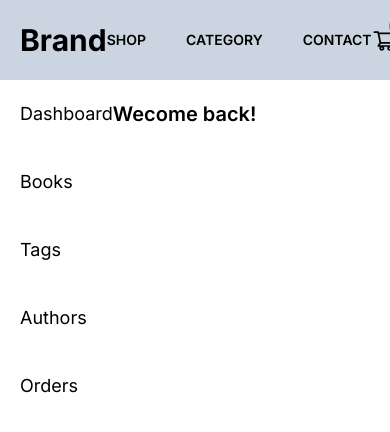
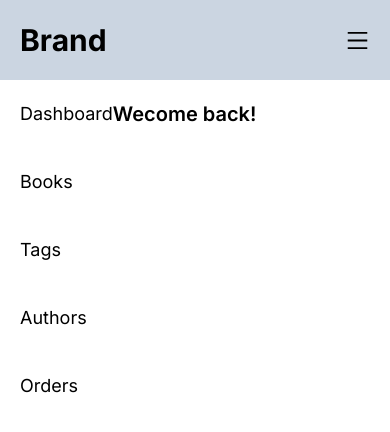
Before and after one commit to Moncef-Mhz/book-commerce, a Next.js app: page /admin in a window 390 px wide. Shown: the top 432 px of the page. Built offline with nearby package versions, Linux system fonts and the light colour scheme.

Commit message:
nav bar completed

```diff
--- /dev/null
+++ b/app/(Confirm-Order)/cart/page.jsx
@@ -0,0 +1,7 @@
+import React from "react";
+
+function page() {
+  return <div>page</div>;
+}
+
+export default page;
--- a/components/DetailsPage.jsx
+++ b/components/DetailsPage.jsx
@@ -9,13 +9,14 @@ import {
 import { useStateContext } from "@context/StoreContext";
 
 function DetailsPage({ book }) {
-  const { onAdd, incQty, Qty, decQty, setShowCart } = useStateContext();
+  const { onAdd, incQty, Qty, decQty, setShowCart, cartItems } =
+    useStateContext();
 
   //description State
   const [showdescription, setShowDescription] = useState(false);
 
   const AddingToCartHandler = () => {
-    if (Qty < 1) {
+    if (Qty < 0) {
       return;
     }
     onAdd(book, Qty);
--- a/components/Navbar.jsx
+++ b/components/Navbar.jsx
@@ -1,15 +1,20 @@
+"use client";
+import { useStateContext } from "@context/StoreContext";
 import Link from "next/link";
-import { AiOutlineShoppingCart } from "react-icons/ai";
+import { useState } from "react";
+import { AiOutlineMenu, AiOutlineShoppingCart } from "react-icons/ai";
 
 function Navbar() {
+  const [openMenu, setOpenMenu] = useState(false);
+  const { Qty, totalQuantities } = useStateContext();
   const isAdmin = false;
-  const cartitem = 2;
   return (
-    <div className="w-full h-[80px] px-5 items-center justify-between flex flex-row bg-slate-300">
+    <div className="w-full h-[80px] px-5 items-center justify-between flex flex-row bg-slate-300 relative z-10  ">
       <Link href="/" className="text-3xl font-bold">
         Brand
       </Link>
-      <ul className="flex items-center justify-between gap-10 ">
+      {/* desktop NavBar */}
+      <ul className="md:flex items-center justify-between gap-10  hidden">
         <li className="cursor-pointer uppercase text-sm font-semibold">
           <Link href="/">Shop</Link>
         </li>
@@ -20,7 +25,7 @@ function Navbar() {
           <Link href="/">Contact</Link>
         </li>
       </ul>
-      <div className="flex gap-5 items-center">
+      <div className="md:flex gap-5 items-center hidden">
         {isAdmin ? (
           <Link
             href="/admin"
@@ -30,10 +35,12 @@ function Navbar() {
           </Link>
         ) : (
           <div className="relative cursor-pointer">
-            <AiOutlineShoppingCart size={25} className="" />
-            {cartitem > 0 ? (
+            <Link href="/cart">
+              <AiOutlineShoppingCart size={25} className="" />
+            </Link>
+            {totalQuantities > 0 ? (
               <div className="w-5 h-5 bg-red-500 rounded-full absolute -top-3 -right-3 flex items-center text-sm justify-center text-white ">
-                {cartitem > 99 ? <>99</> : cartitem}
+                {totalQuantities > 99 ? <>99</> : totalQuantities}
               </div>
             ) : (
               <></>
@@ -41,6 +48,55 @@ function Navbar() {
           </div>
         )}
       </div>
+      <AiOutlineMenu
+        size={25}
+        className="cursor-pointer md:hidden"
+        onClick={() => setOpenMenu((prev) => !prev)}
+      />
+
+      {/* Mobile NavBar */}
+      <div
+        className={
+          openMenu
+            ? "absolute w-[70%] h-screen bg-slate-300 top-0 right-0 -z-10  scale-x-full origin-[100%_50%] duration-200 overflow-x-hidden"
+            : "absolute w-[70%] h-screen bg-slate-300 top-0 right-0 -z-10  scale-x-0 origin-[100%_50%] duration-200 overflow-x-hidden"
+        }
+      >
+        <div className="mt-[80px] w-full flex flex-col ">
+          <ul className=" items-center justify-between   flex flex-col  ">
+            <li className="cursor-pointer uppercase text-sm font-semibold hover:bg-orange-700 duration-200 w-full py-6 text-center hover:text-white">
+              <Link href="/">Shop</Link>
+            </li>
+            <li className="cursor-pointer uppercase text-sm font-semibold hover:bg-orange-700 duration-200 w-full py-6 text-center hover:text-white">
+              <Link href="/">Category</Link>
+            </li>
+            <li className="cursor-pointer uppercase text-sm font-semibold hover:bg-orange-700 hover:text-white duration-200 w-full py-6 text-center">
+              <Link href="/">Contact</Link>
+            </li>
+          </ul>
+          <div className="h-[1px] bg-black/20 mx-5"></div>
+          {isAdmin ? (
+            <div className="w-full text-center mt-4 cursor-pointer">
+              <Link href="/admin" className="w-full h-full">
+                Admin
+              </Link>
+            </div>
+          ) : (
+            <div className="relative cursor-pointer items-center flex justify-center mt-4">
+              <Link href="/cart">
+                <AiOutlineShoppingCart size={25} className="" />
+              </Link>
+              {totalQuantities > 0 ? (
+                <div className="w-5 h-5 bg-red-500 rounded-full   flex items-center text-sm justify-center text-white ">
+                  {totalQuantities > 99 ? <>99</> : totalQuantities}
+                </div>
+              ) : (
+                <></>
+              )}
+            </div>
+          )}
+        </div>
+      </div>
     </div>
   );
 }
--- a/context/StoreContext.js
+++ b/context/StoreContext.js
@@ -6,7 +6,7 @@ const Context = createContext();
 export const StoreContext = ({ children }) => {
   const [showCart, setShowCart] = useState(false);
   const [cartItems, setCartItems] = useState([]);
-  const [Qty, setQty] = useState(1);
+  const [Qty, setQty] = useState(0);
   const [totalPrice, setTotalPrice] = useState(0);
   const [totalQuantities, setTotalQuantities] = useState(0);
 
@@ -32,7 +32,7 @@ export const StoreContext = ({ children }) => {
       setCartItems(updateCartItems);
     } else {
       book.qty = qty;
-      setTotalQuantities([...cartItems, { ...book }]);
+      setCartItems([...cartItems, { ...book }]);
     }
   };
   const onRemove = (book) => {
@@ -75,7 +75,7 @@ export const StoreContext = ({ children }) => {
 
   const decQty = () => {
     setQty((prevQty) => {
-      if (prevQty - 1 < 1) return 1;
+      if (prevQty - 1 < 0) return 0;
 
       return prevQty - 1;
     });
```
